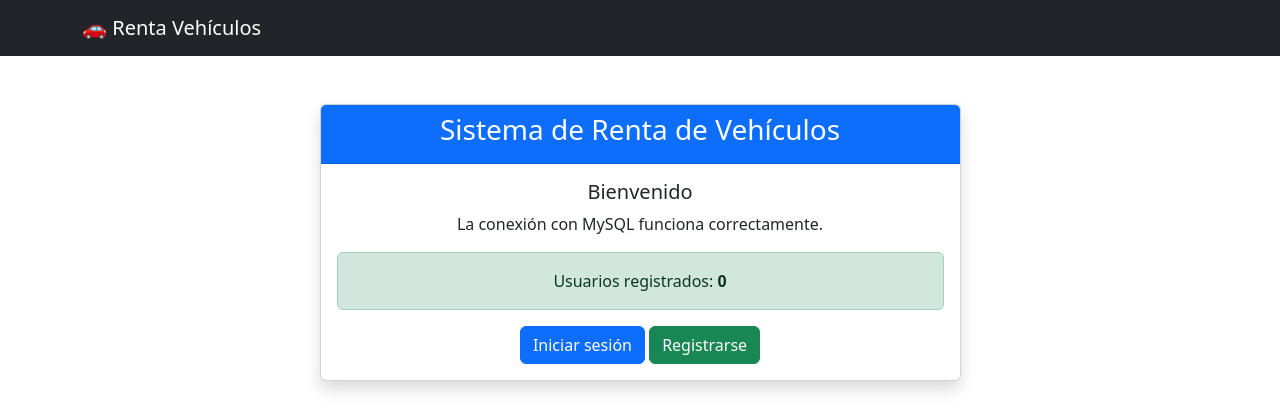
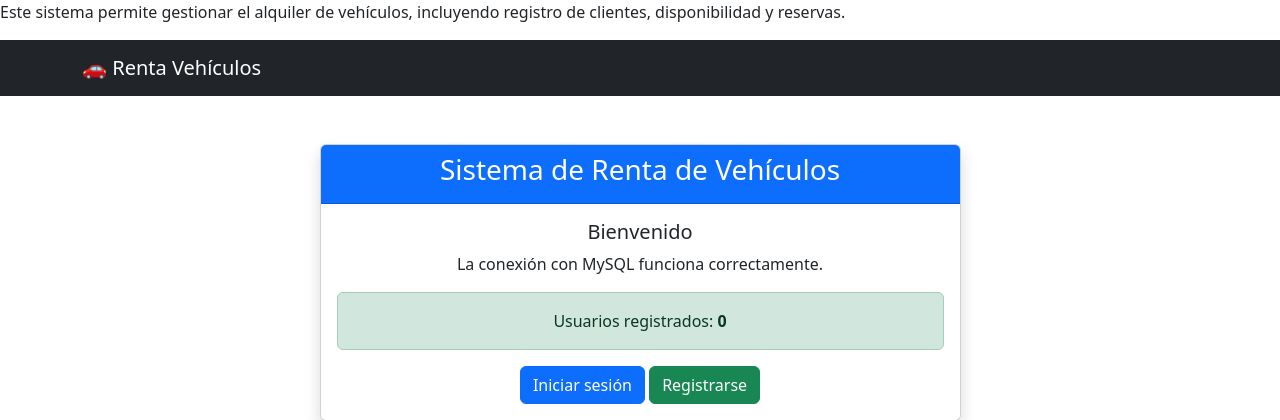
Before and after one commit to mruizzzz-alt/proyecto-flask, a Flask app: page / in a window 1280 px wide. Shown: the top 420 px of the page. Run offline with Flask 3, Linux system fonts and the light colour scheme; data that the repository does not hold is empty.

Commit message:
Actualiza la página principal y agrega README

```diff
--- a/renta_vehiculos/templates/layout/base.html
+++ b/renta_vehiculos/templates/layout/base.html
@@ -4,6 +4,7 @@
     <meta charset="UTF-8">
     <meta name="viewport" content="width=device-width, initial-scale=1">
     <title>{% block titulo %}Renta de Vehículos{% endblock %}</title>
+    <p>Este sistema permite gestionar el alquiler de vehículos, incluyendo registro de clientes, disponibilidad y reservas.</p>
     <link href="https://cdn.jsdelivr.net/npm/bootstrap@5.3.7/dist/css/bootstrap.min.css" rel="stylesheet">
     <link rel="stylesheet" href="{{ url_for('static', filename='css/estilos.css') }}">
 </head>
@@ -11,8 +12,7 @@
     <nav class="navbar navbar-expand-lg navbar-dark bg-dark">
         <div class="container">
             <a class="navbar-brand" href="/">
-🚗
- Renta Vehículos</a>
+            🚗 Renta Vehículos</a>
         </div>
     </nav>
     <div class="container mt-5">
```
